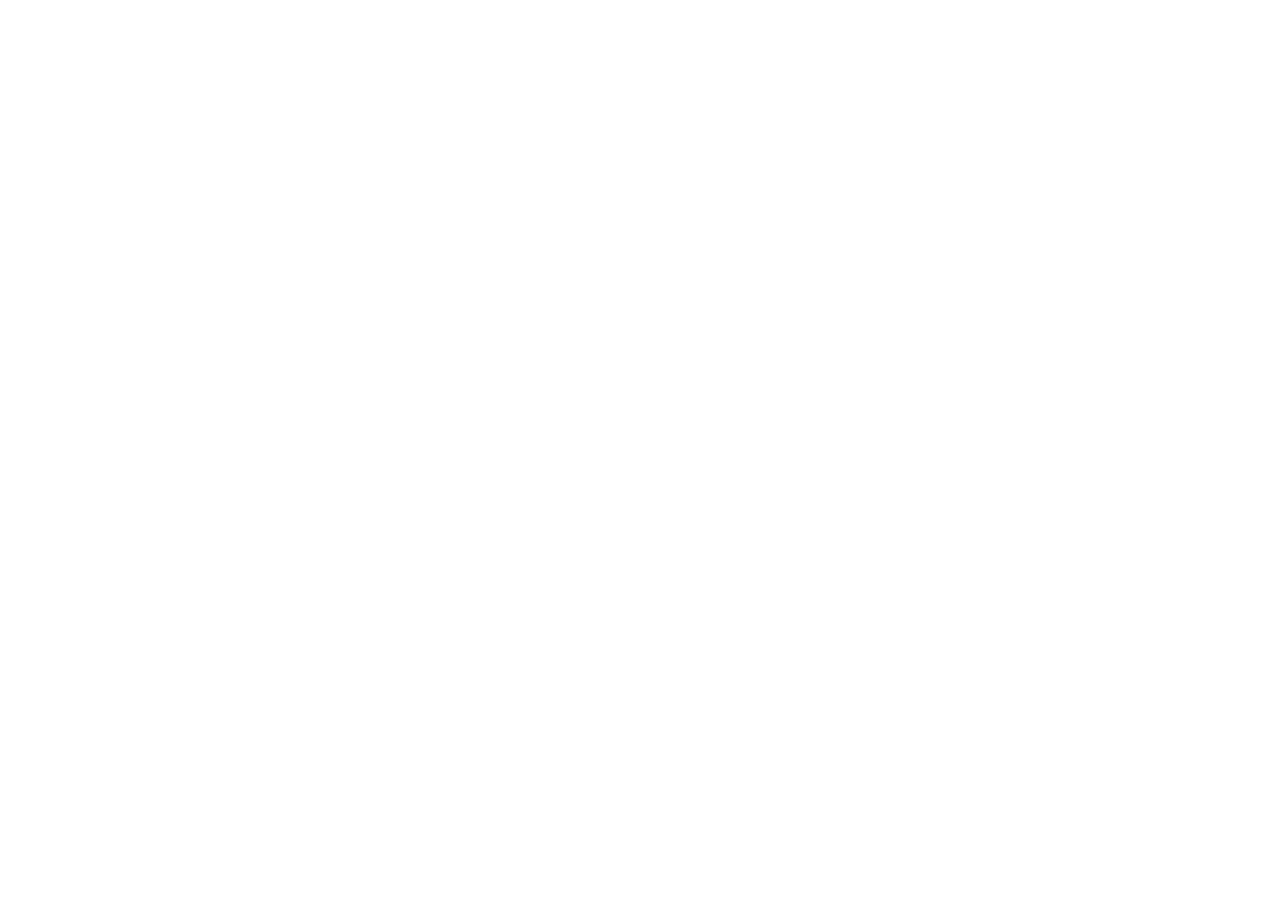
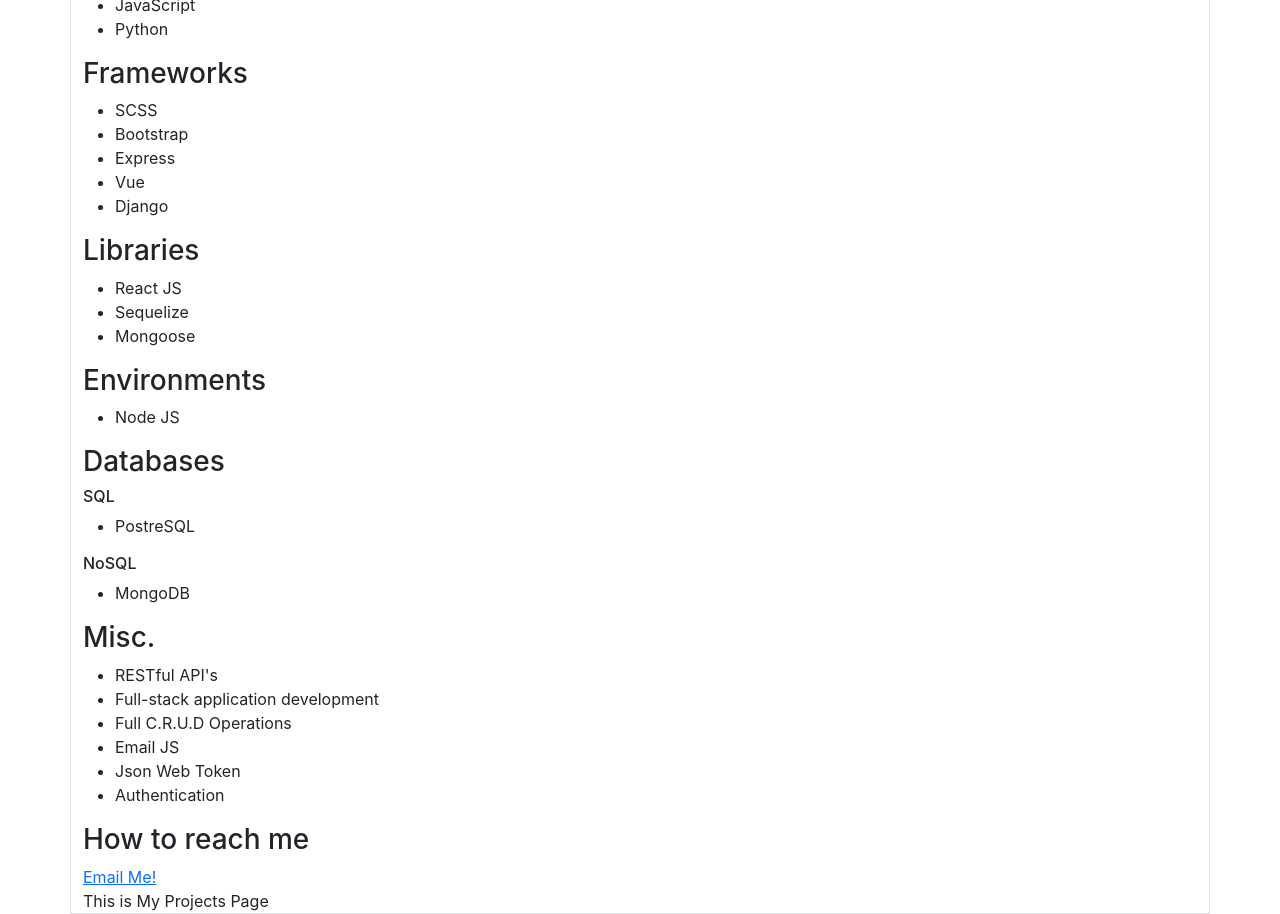
Before and after one commit to Job85/portfolio-site, a React (Create React App) app: page / in a window 1280 px wide. Shown: the part 700-1614 px from the top of the page. Before the commit the page ends 800 px from the top, so only its background shows below. Built offline with nearby package versions, Linux system fonts and the light colour scheme.

Commit message:
implemented hash links for page sections

```diff
--- a/src/App.js
+++ b/src/App.js
@@ -1,7 +1,9 @@
 import React from 'react';
 import { Route, Routes } from 'react-router-dom';
+import { HashLink as Link } from 'react-router-hash-link';
 import './index.css';
 import './fonts/Benguiat\ Bold.ttf';
+// import NavBar from './components/NavBar';
 import Home from './pages/home';
 import About from './pages/about';
 import Projects from './pages/projects';
@@ -9,11 +11,10 @@
 function App() {
   return (
     <div className='container pt-5 border'>
-      <Routes>
-        <Route path='/' element={<Home />} />
-        <Route path='/about' element={<About />} />
-        <Route path='/projects' element={<Projects />} />
-      </Routes>
+      {/* <NavBar /> */}
+      <Home />
+      <About />
+      <Projects />
     </div>
   );
 }
--- a/src/components/NavBar.jsx
+++ b/src/components/NavBar.jsx
@@ -1,4 +1,5 @@
 import React from "react";
+import { HashLink as Link } from 'react-router-hash-link';
 import { FontAwesomeIcon } from "@fortawesome/react-fontawesome";
 import { faLinkedin, faGithub } from '@fortawesome/free-brands-svg-icons';
 import logo from '../assets/logo.png';
@@ -7,7 +8,7 @@
 const NavBar = () => {
 
     return (
-        <nav className="navbar navbar-expand-lg navbar-light">
+        <nav className="navbar navbar-expand-lg navbar-light sticky-top">
             <div className="container-fluid">
                 <a className="navbar-brand" href="#">
                     <img src={logo} alt="" height="100rem" width="100rem" />
@@ -17,9 +18,9 @@
                 </button>
                 <div className="collapse navbar-collapse" id="navbarNavAltMarkup">
                     <div className="navbar-nav">
-                        <a className="nav-link" aria-current="page" href="/">Home</a>
-                        <a className="nav-link" href="about">About</a>
-                        <a className="nav-link" href="projects">Projects</a>
+                        <Link className="nav-link" aria-current="page" to="#">Home</Link>
+                        <Link className="nav-link" to="#about">About</Link>
+                        <Link className="nav-link" to="#projects">Projects</Link>
                     </div>
                     <div>
                         <a href="https://www.linkedin.com/in/julian-jernigan813/" target='_blank'>
--- a/src/pages/about.js
+++ b/src/pages/about.js
@@ -4,7 +4,7 @@
 const About = () => {
 
     return (
-        <div>
+        <div id="about">
             <h1>What I do</h1>
             <h3>Languages</h3>
             <ul>
--- a/src/pages/home.js
+++ b/src/pages/home.js
@@ -4,7 +4,7 @@
 const Home = () => {
 
     return (
-        <div className="container hero">
+        <div id="home" className="container hero">
             <NavBar />
             <div className="row">
                 <div className="col">
--- a/src/pages/projects.js
+++ b/src/pages/projects.js
@@ -3,7 +3,7 @@
 const Projects = () => {
 
     return (
-        <div>
+        <div id="projects">
             This is My Projects Page
         </div>
     )
```
